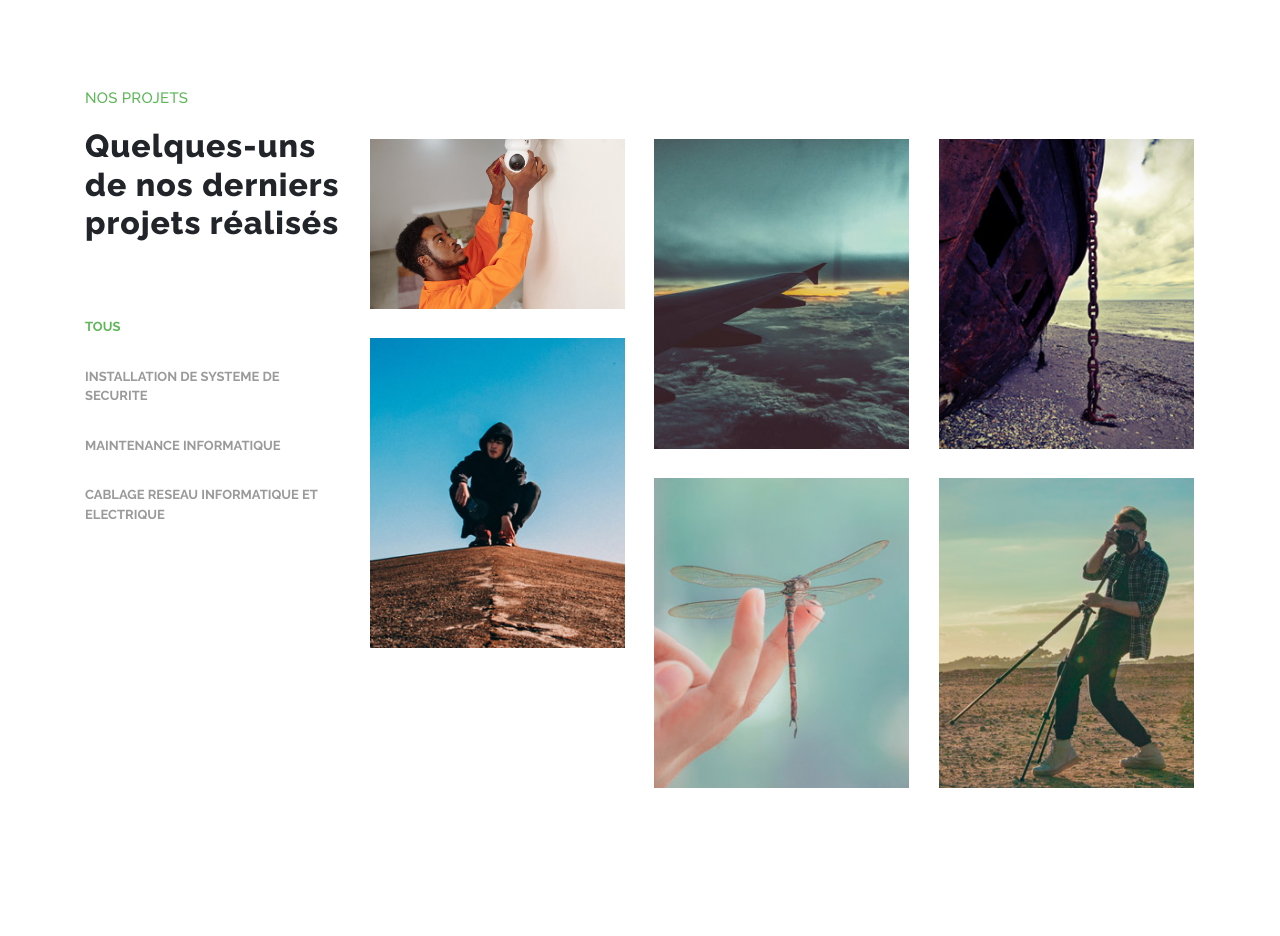
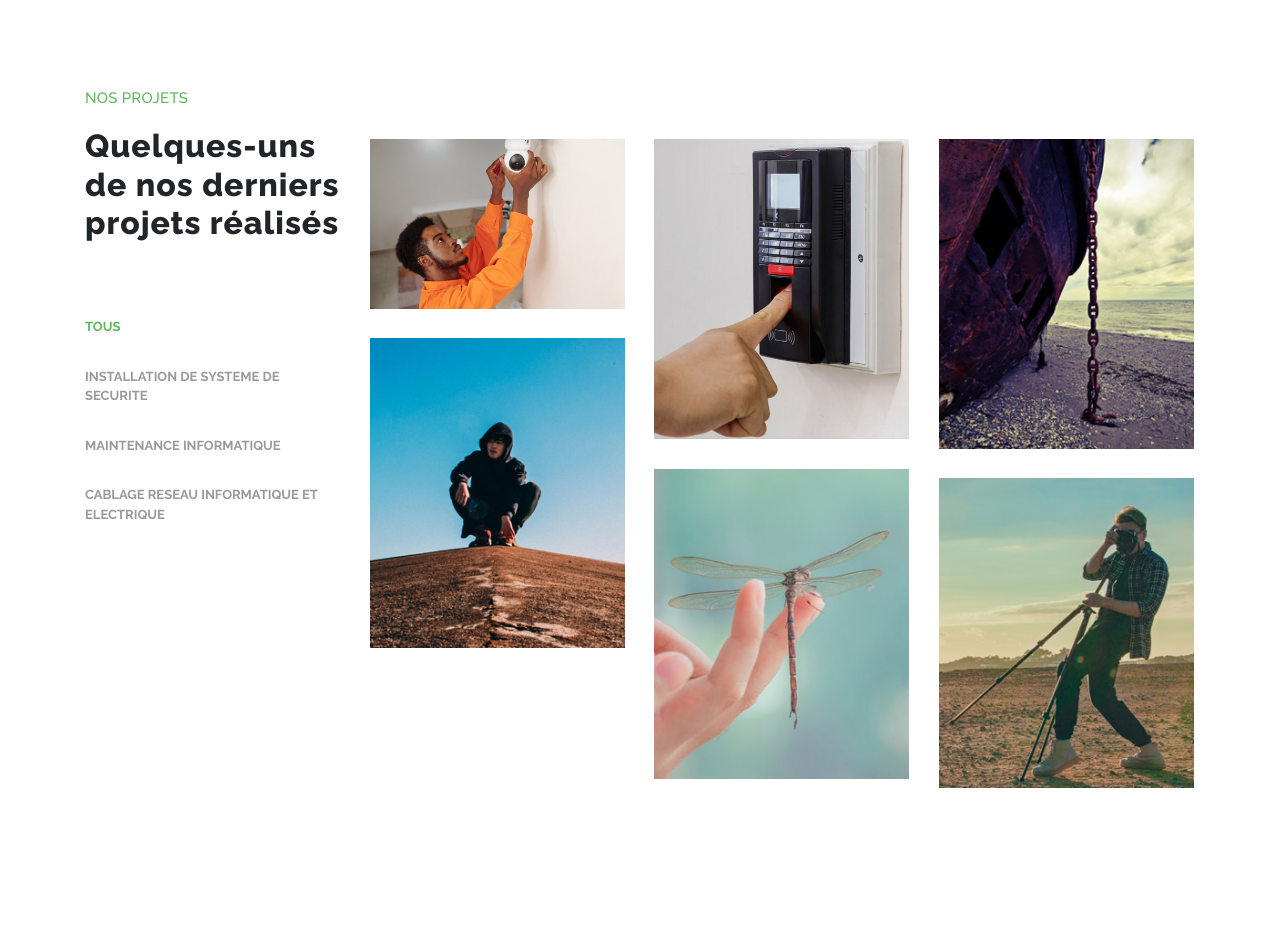
Before and after one commit to tirbus58-sys/HTB, a plain HTML site: page index.html in a window 1280 px wide. Shown: the part 2560-3496 px from the top of the page. Drawn offline with Linux system fonts and the light colour scheme.

Commit message:
Update index.html

```diff
--- a/index.html
+++ b/index.html
@@ -312,7 +312,7 @@ https://templatemo.com/tm-543-breezed
                         </div>
                         <div class="col-lg-4 col-md-4 col-sm-6 col-xs-12 all dev">
                           <div class="item">
-                            <a href="assets/images/project-big-item-02.jpg" data-lightbox="image-1" data-title="Our Projects"><img src="assets/images/project-item-02.jpg" alt=""></a>
+                            <a href="assets/images/ACCES1.jpg" data-lightbox="image-1" data-title="Our Projects"><img src="assets/images/ACCES1.jpg" alt=""></a>
                           </div>
                         </div>
                         <div class="col-lg-4 col-md-4 col-sm-6 col-xs-12 all gra">
```
